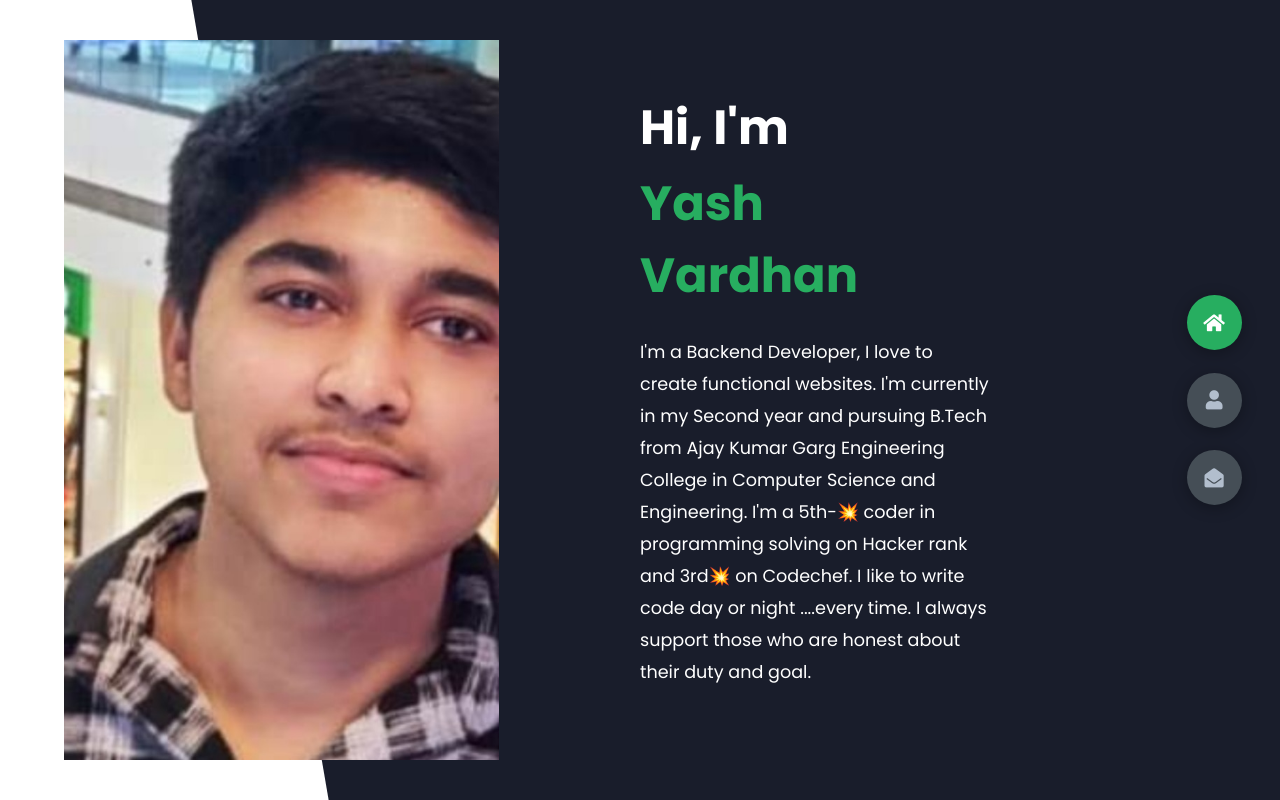
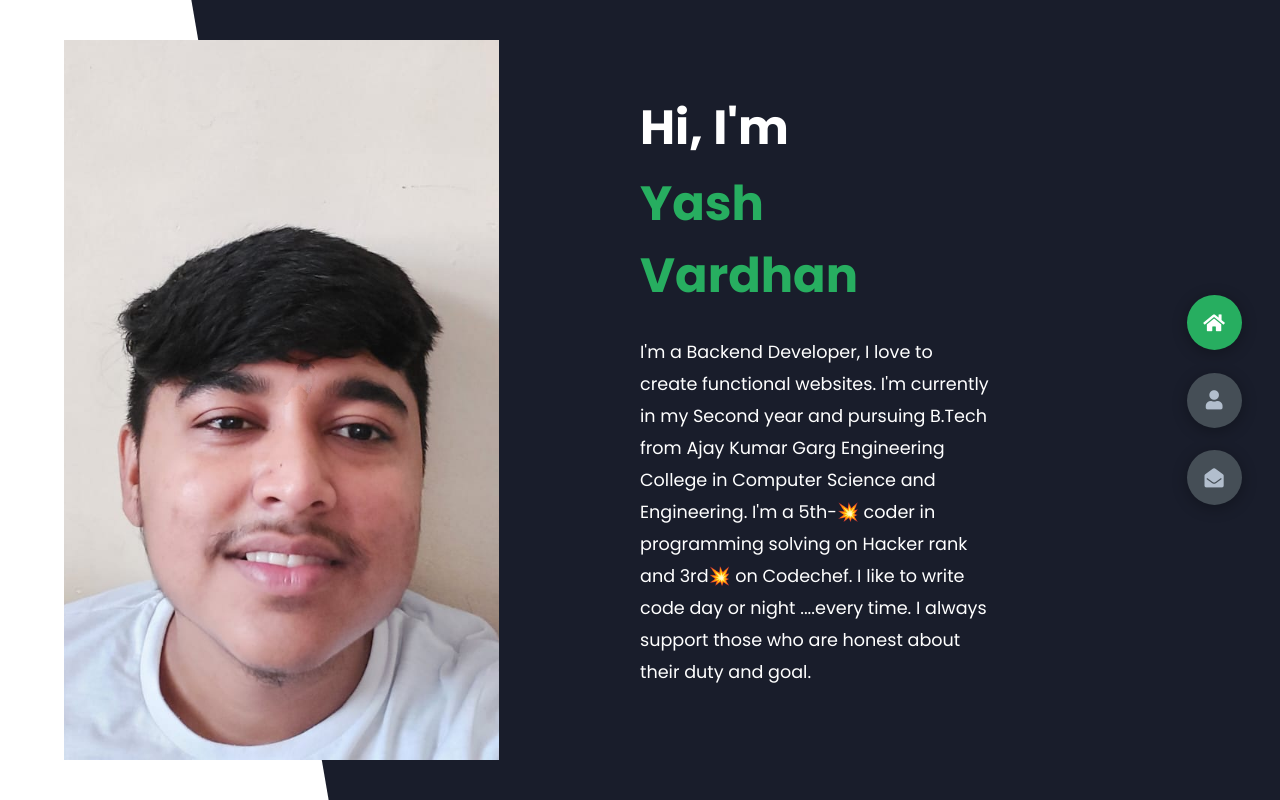
Before and after one commit to YbiG-blog/yash-portfolio, a plain HTML site: page index.html in a window 1280 px wide. Drawn offline with Linux system fonts and the light colour scheme.

Commit message:
img updated

```diff
--- a/index.html
+++ b/index.html
@@ -29,7 +29,7 @@
           <div class="h-shape"></div>
           <div class="image">
             <img
-              src="img/WhatsApp Image 2022-04-17 at 8.27.24 PM.jpeg"
+              src="img/yash-img.jpeg"
               alt=""
             />
           </div>
```
Also changed, not shown: img/yash-img.jpeg (added).
